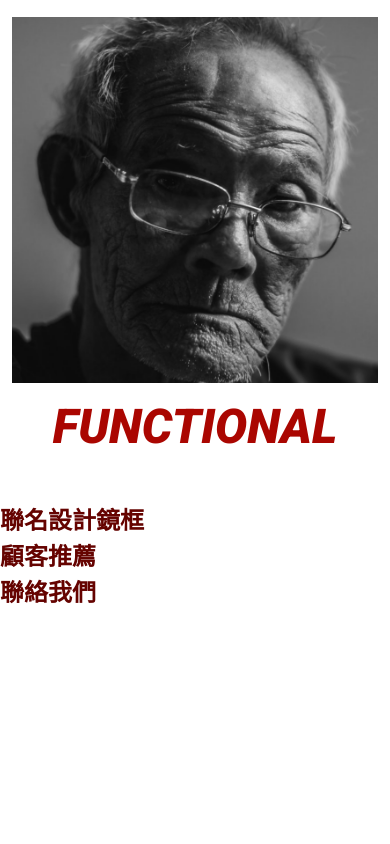
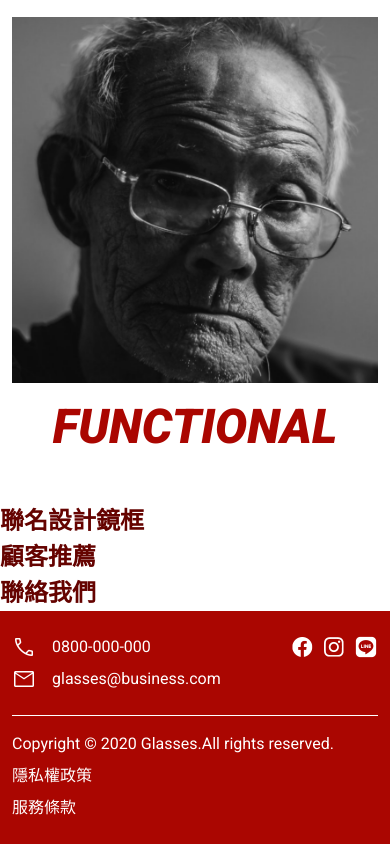
Before and after one commit to PeterCHEN-JIANRONG/html-2022-week3, a plain HTML site: page index.html in a window 390 px wide. Shown: the part 2650-3494 px from the top of the page. Before the commit the page ends 3261 px from the top, so only its background shows below. Drawn offline with nearby package versions, Linux system fonts and the light colour scheme.

Commit message:
add footer style

```diff
--- a/index.html
+++ b/index.html
@@ -93,6 +93,39 @@
       </section>
     </main>
     <footer class="footer">
+      <div class="container">
+        <div class="footer__body">
+          <ul class="nav">
+            <li class="item"><a class="link" href="#">首頁</a></li>
+            <li class="item"><a class="link" href="#">系列鏡框</a></li>
+            <li class="item"><a class="link" href="#">門市據點</a></li>
+            <li class="item"><a class="link" href="#">部落格</a></li>
+            <li class="item"><a class="link" href="#">常見問題</a></li>
+          </ul>
+          <ul class="community">
+            <li class="item"><a class="link" href="#"><img src="images/ic-social-fb.png" alt="facebook"></a></li>
+            <li class="item"><a class="link" href="#"><img src="images/ic_social_ig.png" alt="instagram"></a></li>
+            <li class="item"><a class="link" href="#"><img src="images/ic_social_line.png" alt="line"></a></li>
+          </ul>
+          <ul class="contact-list">
+            <li class="item">
+              <span class="icon material-symbols-outlined">call</span>
+              <a class="link" href="tel:+0800-000-000">0800-000-000</a>
+            </li>
+            <li class="item">
+              <span class="icon material-symbols-outlined">mail</span>
+              <a class="link" href="mailto:glasses@business.com">glasses@business.com</a>
+            </li>
+          </ul>
+        </div>
+        <div class="footer__footer">
+          <p class="text">Copyright © 2020 Glasses.All rights reserved.</p>
+          <ul class="list">
+            <li class="item"><a class="link" href="#">隱私權政策</a></li>
+            <li class="item"><a class="link" href="#">服務條款</a></li>
+          </ul>
+        </div>
+    </div>
     </footer>
   </body>
 </html>
--- a/sass/layout/_footer.scss
+++ b/sass/layout/_footer.scss
@@ -1,4 +1,128 @@
 
 .footer {
+  background: $primary;
 
+  .link {
+    color: white;
+    transition: all 0.2s;
+    &:hover {
+      opacity: 0.6;
+    }
+  }
+
+  &__body {
+    display: flex;
+    flex-wrap: wrap;
+    justify-content: space-between;
+    align-items: center;
+    row-gap: 24px;
+    padding-top: 48px;
+    padding-bottom: 32px;
+    border-bottom: 1px solid white;
+
+    @media(max-width: 767px){
+      align-items: flex-start;
+      padding-top: 24px;
+      padding-bottom: 24px;
+    }
+  }
+
+  .nav {
+    display: flex;
+    gap: 48px;
+
+    @media(max-width: 767px){
+      display: none;
+    }
+  }
+
+  .community {
+    display: flex;
+    gap: 32px;
+
+    @media(max-width: 992px){
+      gap: 16px;
+    }
+    @media(max-width: 767px){
+      gap: 8px;
+    }
+
+    .item {
+      max-width: 48px;
+      @media(max-width: 767px){
+        max-width: 24px;
+      }
+    }
+  }
+
+  .contact-list {
+    width: 100%;
+
+    @media(max-width: 767px){
+      width: auto;
+      order: -1;
+    }
+
+    .item {
+      color: white;
+      display: flex;
+      align-items: center;
+      gap: 16px;
+
+      &:not(:last-child){
+        margin-bottom: 8px;
+      }
+    }
+    .link {
+      font-size: 36px;
+      @media(max-width: 767px){
+        font-size: 16px;
+      }
+    }
+
+    .icon {
+      font-size: 48px !important;
+      @media(max-width: 767px){
+        font-size: 24px !important;
+      }
+    }
+  }
+
+  &__footer {
+    color: white;
+    display: flex;
+    justify-content: space-between;
+    align-items: center;
+    padding-top: 32px;
+    padding-bottom: 32px;
+
+    @media(max-width: 767px){
+      row-gap: 8px;
+      flex-direction: column;
+      justify-content: flex-start;
+      align-items: flex-start;
+      padding-top: 16px;
+      padding-bottom: 24px;
+    }
+
+    .list {
+      display: flex;
+      align-items: center;
+      gap: 48px;
+
+      @media(max-width: 767px){
+        row-gap: 8px;
+        flex-direction: column;
+        justify-content: flex-start;
+        align-items: flex-start;
+      }
+
+      .link {
+        font-size: 14px;
+        @media(max-width: 767px){
+          font-size: 16px;
+        }
+      }
+    }
+  }
 }
```
Also changed, not shown: sass/config/_base.scss (+9 -12 lines), css/all.css, sass/page/_index.scss (line endings or trailing spaces).
